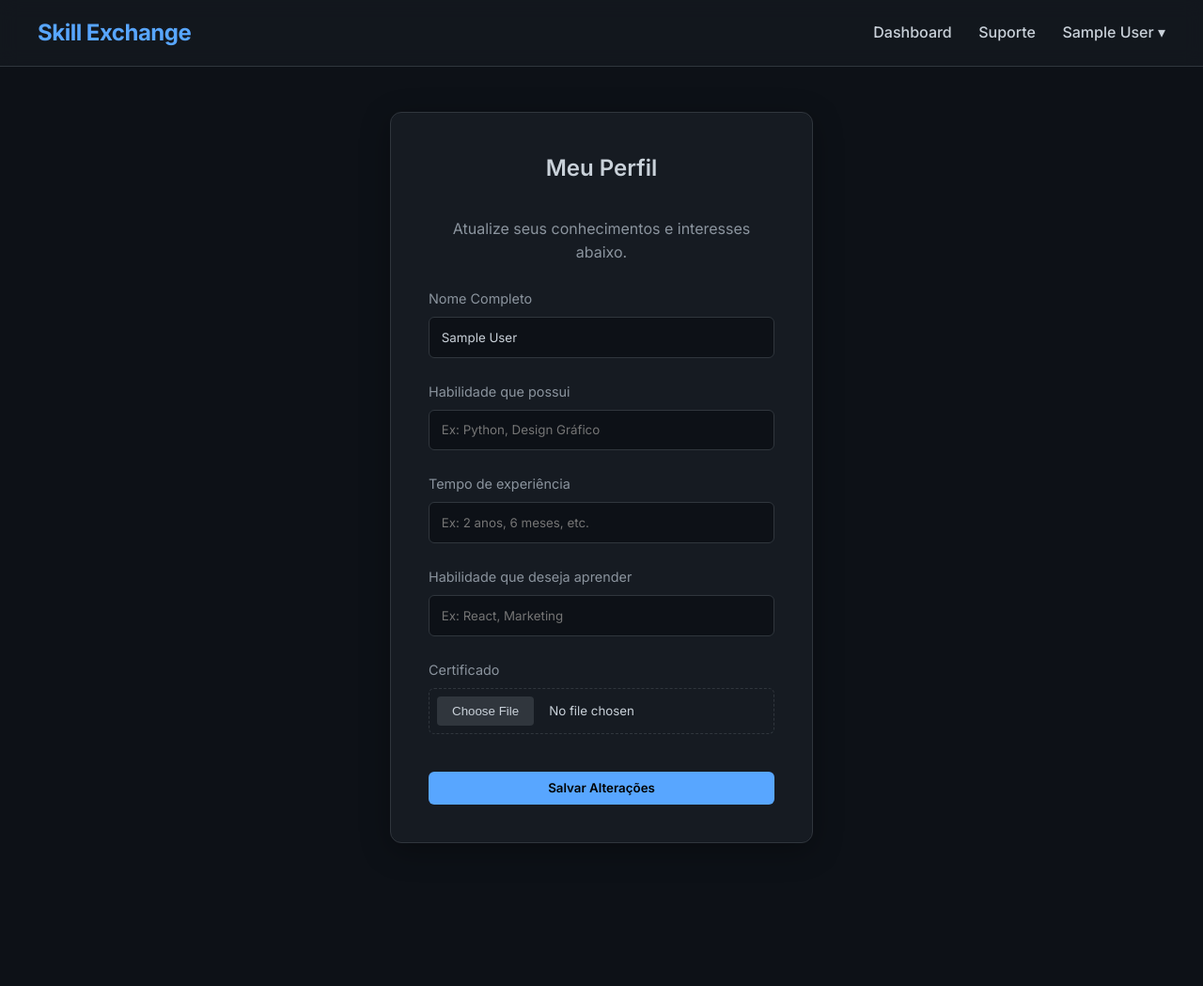
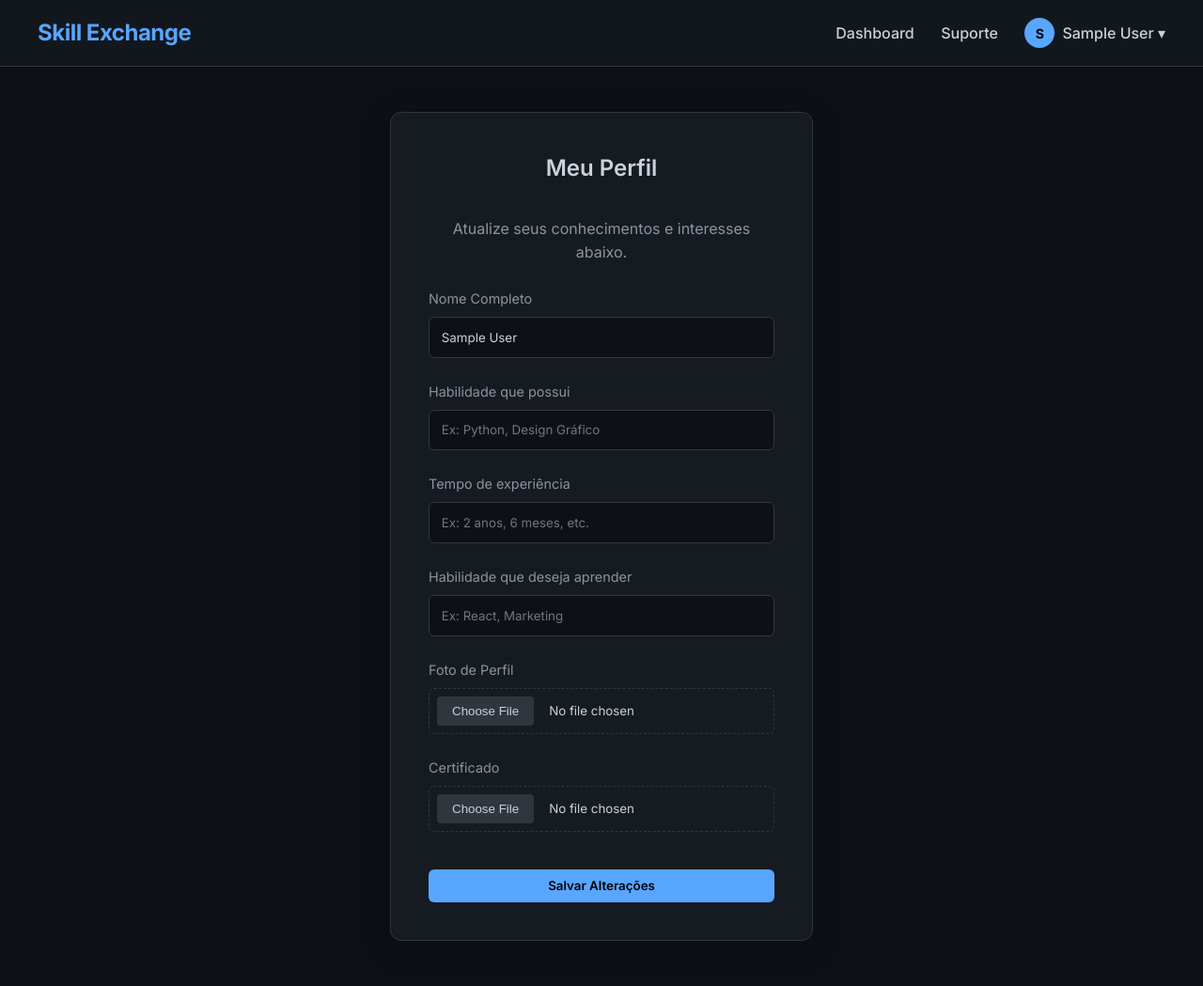
Before and after one commit to caioamarante/Exchange-Skills-Project, a Django app: page /profile/ in a window 1280 px wide. Shown: the whole page at 94% size. Before the commit the page ends 897 px from the top, so only its background shows below. Run offline with Django 5.2, Linux system fonts and the light colour scheme; the visitor is signed in with stand-in values (Sample User, id 1).

Commit message:
Add profile picture feature and display in navigation bar

```diff
--- a/skills/admin.py
+++ b/skills/admin.py
@@ -9,7 +9,7 @@ class UserAdmin(admin.ModelAdmin):
     ordering = ('-date_joined',)
 
     fieldsets = (
-        ('Informações Pessoais', {'fields': ('email', 'password', 'full_name', 'cpf')}),
+        ('Informações Pessoais', {'fields': ('email', 'password', 'full_name', 'cpf', 'profile_picture')}),
         ('Habilidades e Experiência', {'fields': ('skill_offered', 'experience_time', 'skill_desired', 'certificate')}),
         ('Permissões', {'fields': ('is_active', 'is_staff', 'is_superuser', 'groups', 'user_permissions')}),
         ('Datas Importantes', {'fields': ('last_login', 'date_joined')}),
--- a/skills/forms.py
+++ b/skills/forms.py
@@ -5,7 +5,7 @@ from .models import User
 class CustomUserCreationForm(UserCreationForm):
     class Meta:
         model = User
-        fields = ('email', 'full_name', 'cpf', 'skill_offered', 'experience_time', 'skill_desired', 'certificate')
+        fields = ('email', 'full_name', 'cpf', 'skill_offered', 'experience_time', 'skill_desired', 'profile_picture', 'certificate')
         widgets = {
             'experience_time': forms.TextInput(attrs={'placeholder': 'Ex: 2 anos, 6 meses, etc.'}),
             'cpf': forms.TextInput(attrs={'placeholder': '000.000.000-00'}),
@@ -16,7 +16,7 @@ class CustomUserCreationForm(UserCreationForm):
 class CustomUserChangeForm(UserChangeForm):
     class Meta:
         model = User
-        fields = ('email', 'full_name', 'cpf', 'skill_offered', 'experience_time', 'skill_desired', 'certificate')
+        fields = ('email', 'full_name', 'cpf', 'skill_offered', 'experience_time', 'skill_desired', 'profile_picture', 'certificate')
         widgets = {
             'experience_time': forms.TextInput(attrs={'placeholder': 'Ex: 2 anos, 6 meses, etc.'}),
             'cpf': forms.TextInput(attrs={'placeholder': '000.000.000-00'}),
@@ -26,7 +26,7 @@ class CustomUserChangeForm(UserChangeForm):
 class ProfileUpdateForm(forms.ModelForm):
     class Meta:
         model = User
-        fields = ('full_name', 'skill_offered', 'experience_time', 'skill_desired', 'certificate')
+        fields = ('full_name', 'skill_offered', 'experience_time', 'skill_desired', 'profile_picture', 'certificate')
         widgets = {
             'experience_time': forms.TextInput(attrs={'placeholder': 'Ex: 2 anos, 6 meses, etc.'}),
             'skill_offered': forms.TextInput(attrs={'placeholder': 'Ex: Python, Design Gráfico'}),
--- a/skills/models.py
+++ b/skills/models.py
@@ -25,6 +25,7 @@ class User(AbstractUser):
     experience_time = models.CharField(max_length=50, verbose_name="Tempo de experiência")
     skill_desired = models.CharField(max_length=100, verbose_name="Habilidade que deseja aprender")
     certificate = models.FileField(upload_to='certificates/', blank=True, null=True, verbose_name="Certificado")
+    profile_picture = models.ImageField(upload_to='profile_pics/', blank=True, null=True, verbose_name="Foto de Perfil")
 
     USERNAME_FIELD = 'email'
     REQUIRED_FIELDS = ['full_name', 'cpf', 'skill_offered', 'experience_time', 'skill_desired']
--- a/static/css/style.css
+++ b/static/css/style.css
@@ -301,6 +301,30 @@ input[type="file"]::file-selector-button:hover {
     cursor: pointer;
     font-family: inherit;
     transition: color 0.3s ease;
+    display: flex;
+    align-items: center;
+    gap: 0.5rem;
+}
+
+.nav-profile-pic {
+    width: 32px;
+    height: 32px;
+    border-radius: 50%;
+    object-fit: cover;
+    border: 2px solid var(--accent);
+}
+
+.nav-profile-pic-placeholder {
+    width: 32px;
+    height: 32px;
+    border-radius: 50%;
+    background-color: var(--accent);
+    color: #000;
+    display: flex;
+    align-items: center;
+    justify-content: center;
+    font-weight: bold;
+    font-size: 14px;
 }
 
 .dropdown:hover .dropbtn {
--- a/templates/base.html
+++ b/templates/base.html
@@ -16,7 +16,14 @@
                     <a href="{% url 'dashboard' %}">Dashboard</a>
                     <a href="mailto:suporte@skillexchange.com">Suporte</a>
                     <div class="dropdown">
-                        <button class="dropbtn">{{ user.full_name }} ▾</button>
+                        <button class="dropbtn">
+                            {% if user.profile_picture %}
+                                <img src="{{ user.profile_picture.url }}" alt="Foto" class="nav-profile-pic">
+                            {% else %}
+                                <div class="nav-profile-pic-placeholder">{{ user.full_name|make_list|first|upper }}</div>
+                            {% endif %}
+                            {{ user.full_name }} ▾
+                        </button>
                         <div class="dropdown-content">
                             <a href="{% url 'profile' %}">Meu Perfil</a>
                             <a href="{% url 'logout' %}">Sair</a>
```
Also changed, not shown: skills/migrations/0002_user_profile_picture.py (added).
